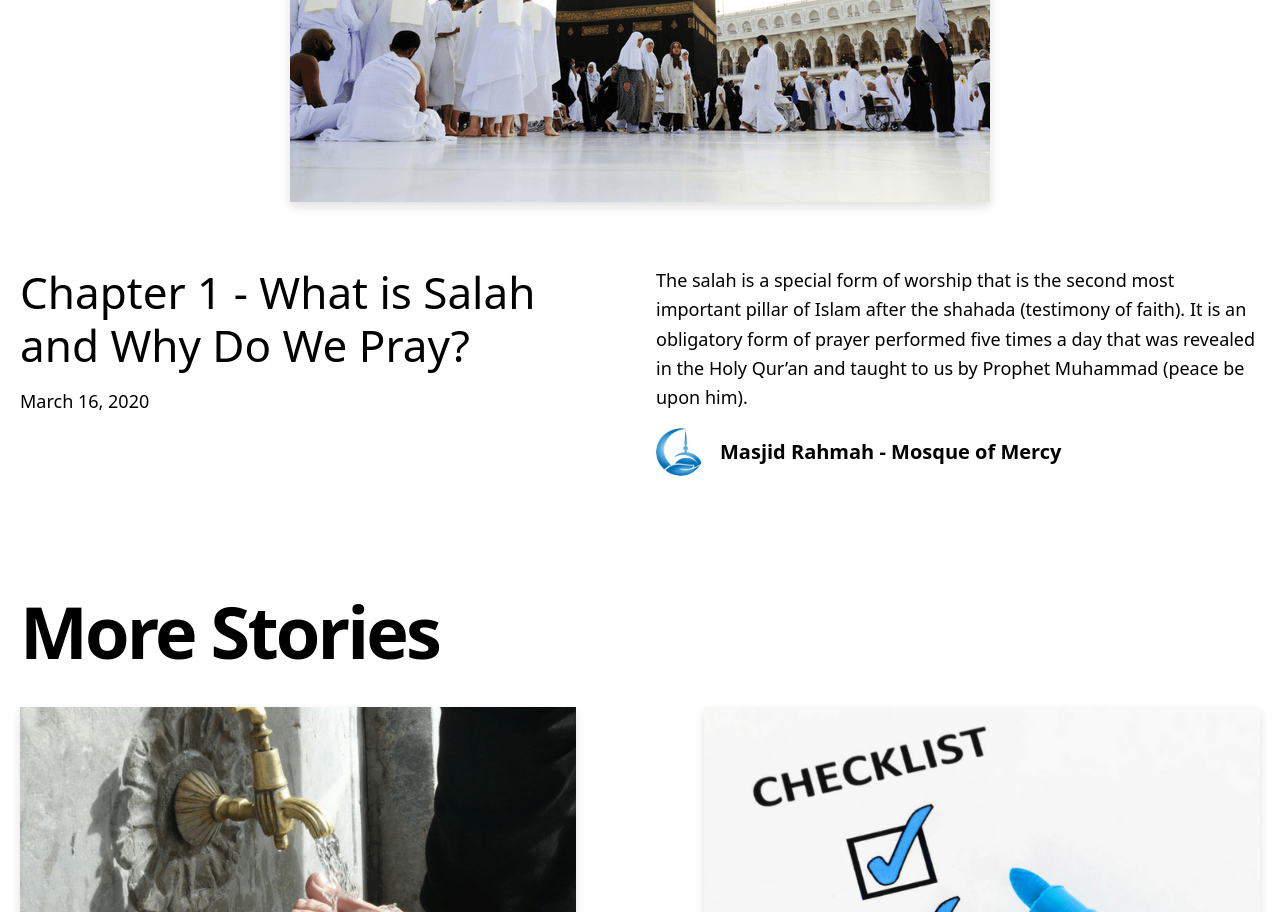
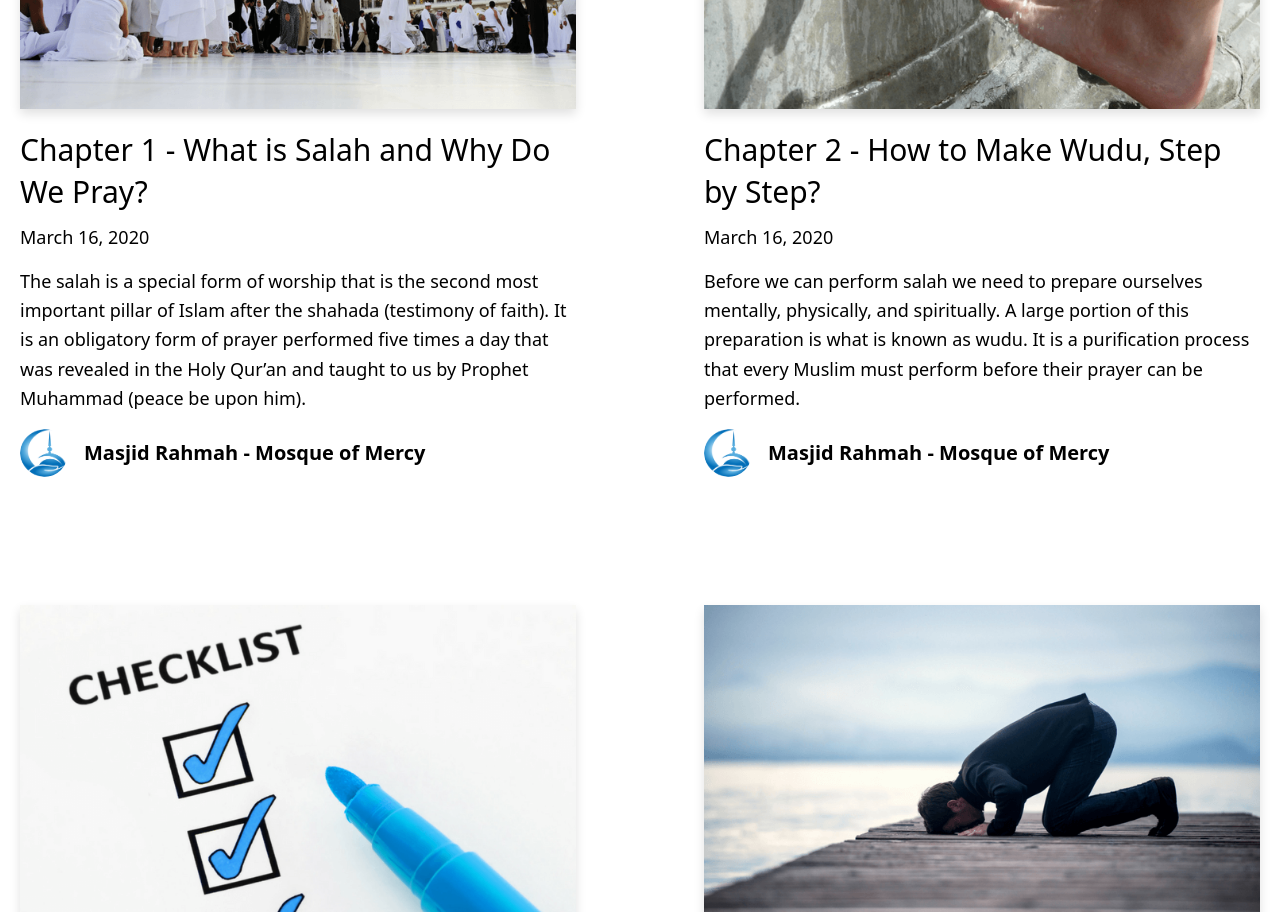
Before and after one commit to argaghulamahmad/salah, a Next.js app: page / in a window 1280 px wide. Shown: the part 480-1392 px from the top of the page. Built offline with nearby package versions, Linux system fonts and the light colour scheme.

Commit message:
Update some components

```diff
--- a/components/more-stories.js
+++ b/components/all-stories.js
@@ -1,12 +1,9 @@
 import PostPreview from '../components/post-preview'
 import React from "react";
 
-export default function MoreStories({posts}) {
+export default function AllStories({posts}) {
     return (
         <section>
-            <h2 className="mb-8 text-6xl md:text-7xl font-bold tracking-tighter leading-tight">
-                More Stories
-            </h2>
             <div className="grid grid-cols-1 md:grid-cols-2 md:col-gap-16 lg:col-gap-32 row-gap-20 md:row-gap-32 mb-32">
                 {posts.map((post) => (
                     <PostPreview
--- a/components/intro.js
+++ b/components/intro.js
@@ -4,7 +4,7 @@ export default function Intro() {
     return (
         <section className="flex-col md:flex-row flex items-center md:justify-between mt-16 mb-16 md:mb-12">
             <h1 className="text-6xl md:text-8xl font-bold tracking-tighter leading-tight md:pr-8">
-                Salah.
+                Salah
             </h1>
             <h4 className="text-center md:text-left text-lg mt-5 md:pl-8">
                 Guide us along the straight path
--- a/pages/index.js
+++ b/pages/index.js
@@ -1,6 +1,5 @@
 import Container from '../components/container'
-import MoreStories from '../components/more-stories'
-import HeroPost from '../components/hero-post'
+import AllStories from '../components/all-stories'
 import Intro from '../components/intro'
 import Layout from '../components/layout'
 import { getAllPosts } from '../lib/api'
@@ -8,8 +7,6 @@ import Head from 'next/head'
 import React from "react";
 
 export default function Index({ allPosts }) {
-  const heroPost = allPosts[0]
-  const morePosts = allPosts.slice(1)
   return (
     <>
       <Layout>
@@ -18,17 +15,7 @@ export default function Index({ allPosts }) {
         </Head>
         <Container>
           <Intro />
-          {heroPost && (
-            <HeroPost
-              title={heroPost.title}
-              coverImage={heroPost.coverImage}
-              date={heroPost.date}
-              author={heroPost.author}
-              slug={heroPost.slug}
-              excerpt={heroPost.excerpt}
-            />
-          )}
-          {morePosts.length > 0 && <MoreStories posts={morePosts} />}
+          {allPosts.length > 0 && <AllStories posts={allPosts} />}
         </Container>
       </Layout>
     </>
```
Also changed, not shown: 1 other file (tests, documents, lock files or other folders).
